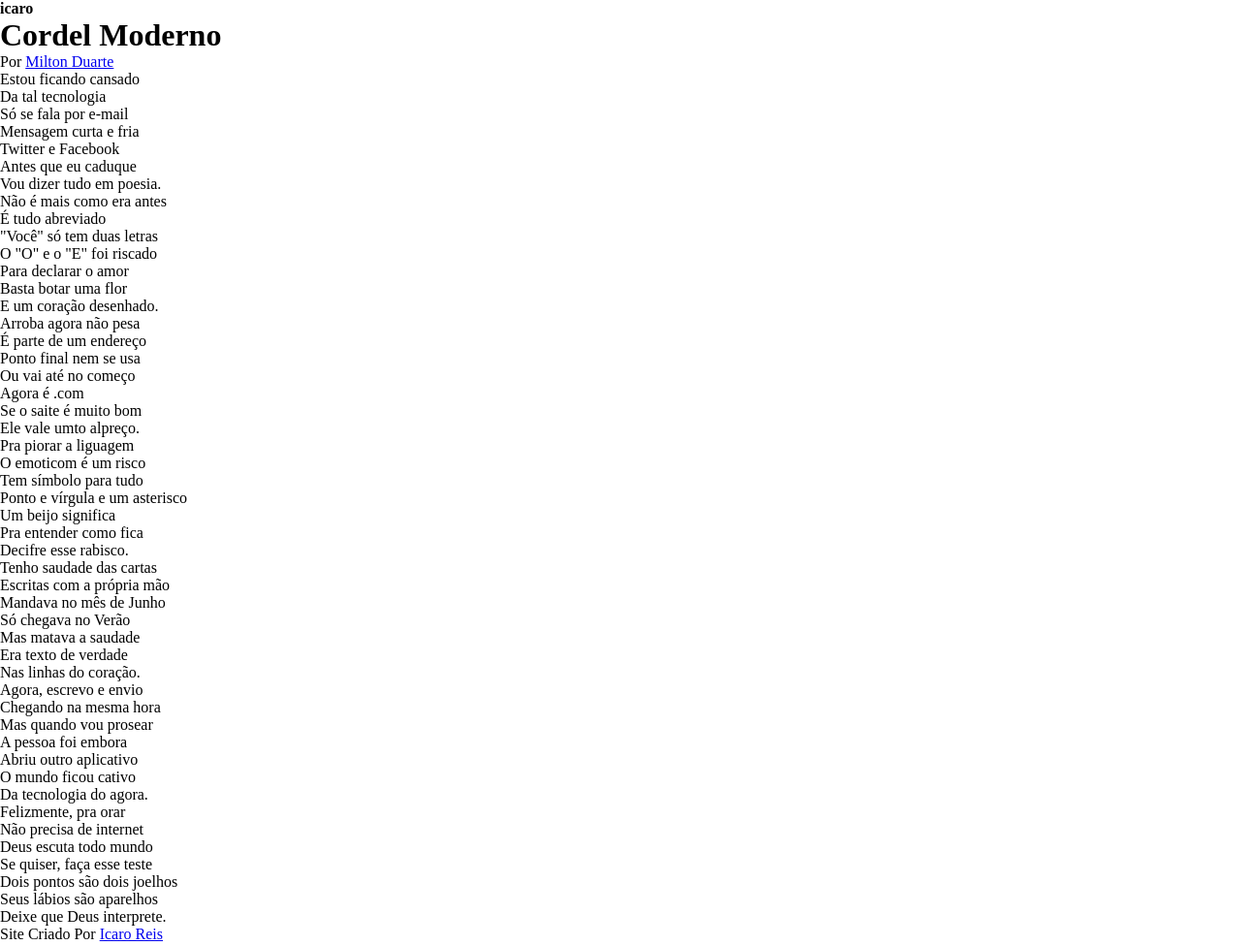
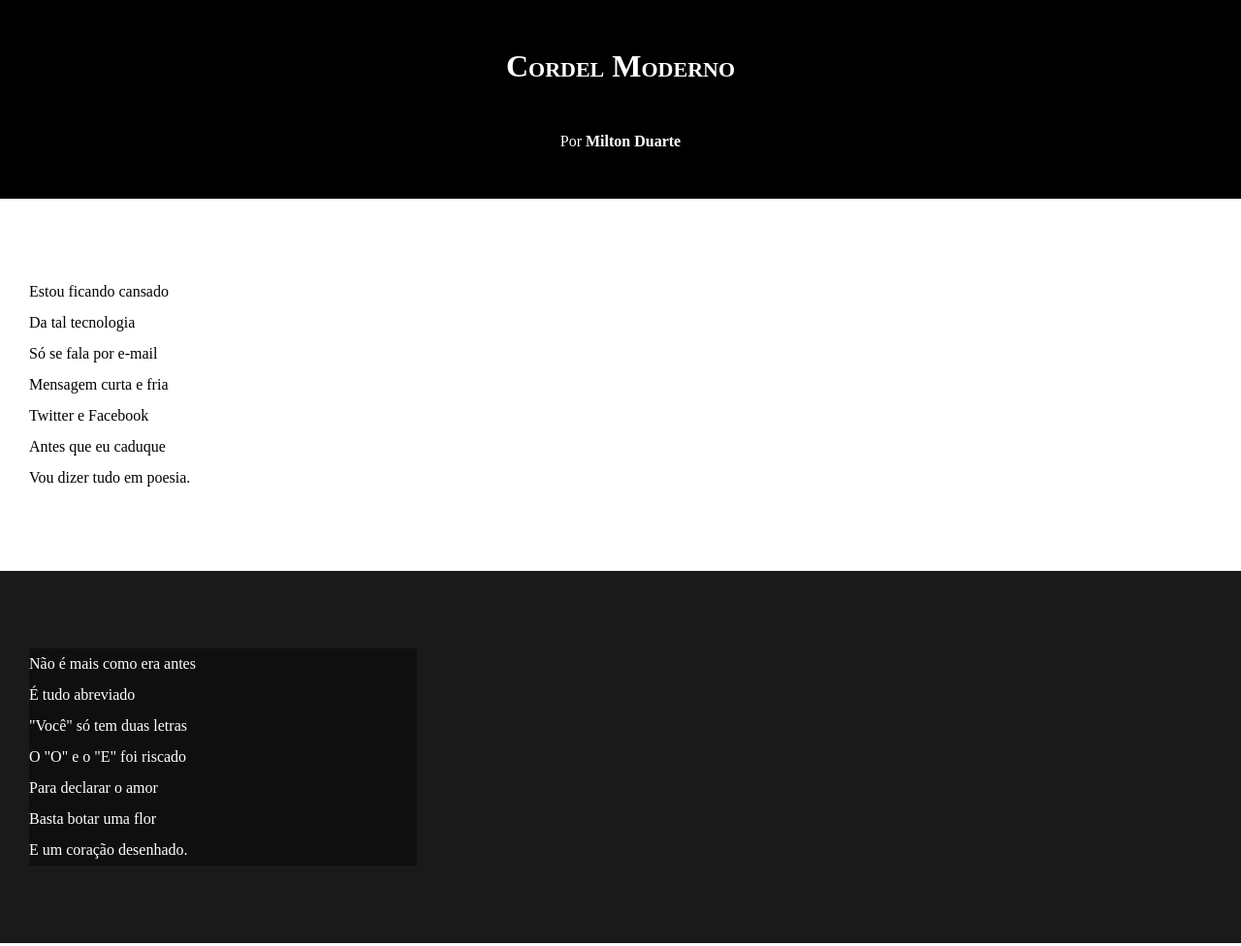
Before and after one commit to icaropaixao/projeto-cordel, a plain HTML site: page index.html in a window 1280 px wide. Shown: the top 976 px of the page at 97% size. Drawn offline with Linux system fonts and the light colour scheme.

Commit message:
atualizei estilos dos textos e blocos

```diff
--- a/estilo/style.css
+++ b/estilo/style.css
@@ -2,5 +2,68 @@
 
 *{
     margin: 0px;
-    padding: 0%;
+    padding: 0px;
 }
+
+html, body{
+    min-height: 100vh;
+    background-color: darkgray;
+}
+
+header{
+    background-color: black;
+    color: white;
+    text-align: center;
+}
+
+header > h1{
+    padding: 50px;
+    font-variant: small-caps;
+}
+
+header > p{
+    padding-bottom: 50px;
+}
+
+a{
+    color: white;
+    text-decoration: none;
+    font-weight: bolder;
+}
+
+header a:hover {
+    text-decoration: underline;
+}
+
+section{
+    padding-top: 10vh;
+    padding-bottom: 10vh;
+    line-height: 2em;
+    padding-left: 30px;
+}
+
+section.normal{
+    background-color: white;
+    color: black;
+}
+
+section.imagem{
+    background-color: rgba(0, 0, 0, 0.842);
+    color: white;
+}
+
+section.imagem > p {
+    width: 400px;
+    background-color: rgba(0, 0, 0, 0.411);
+}
+
+footer{
+    text-align: center;
+    background-color: black;
+    color: white;
+    padding: 10px;
+}
+
+footer a:hover{
+    text-decoration: underline;
+}
--- a/index.html
+++ b/index.html
@@ -13,14 +13,13 @@
     </style>
 </head>
 <body>
-    <h4>icaro</h4>
        <header>
              <h1>Cordel Moderno</h1>
                   <p>
                         Por <a href="https://www.recantodasletras.com.br/poesias/3186743" target="_blank">Milton Duarte</a>
                   </p>
         </header>
-        <section>
+        <section class="normal">
             <p>
                 Estou ficando cansado <br>
                 Da tal tecnologia <br>
@@ -32,7 +31,7 @@
             </p>
         </section>
 
-        <section>
+        <section class="imagem">
             <p>
                 Não é mais como era antes <br>
                 É tudo abreviado <br>
@@ -44,7 +43,7 @@
             </p>
         </section>
 
-        <section>
+        <section class="normal">
             <p>
                 Arroba agora não pesa <br>
                 É parte de um endereço <br>
@@ -66,7 +65,7 @@
             </p>
         </section>
 
-        <section>
+        <section class="imagem">
             <p>
                 Tenho saudade das cartas <br>
                 Escritas com a própria mão <br>
@@ -78,7 +77,7 @@
             </p>
         </section>
 
-        <section>
+        <section class="normal">
             <p>
                 Agora, escrevo e envio <br>
                 Chegando na mesma hora <br>
```
